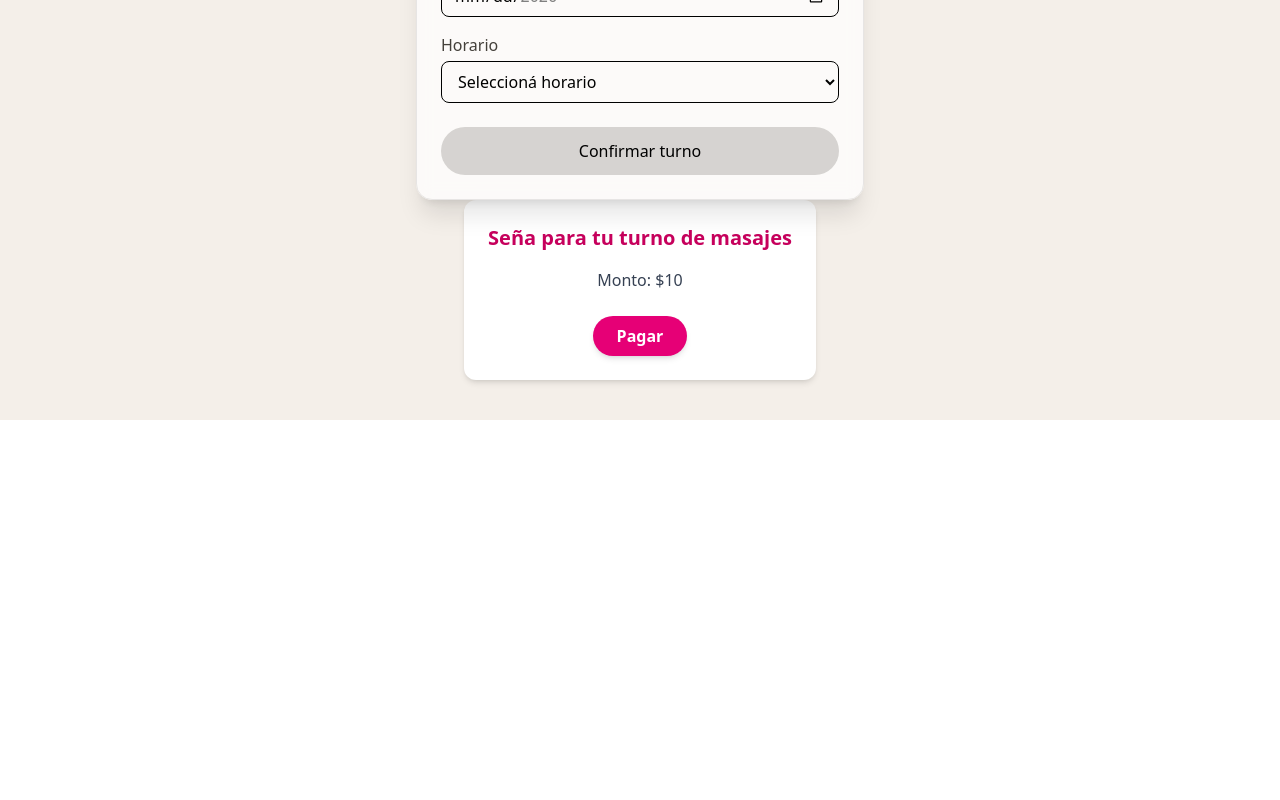
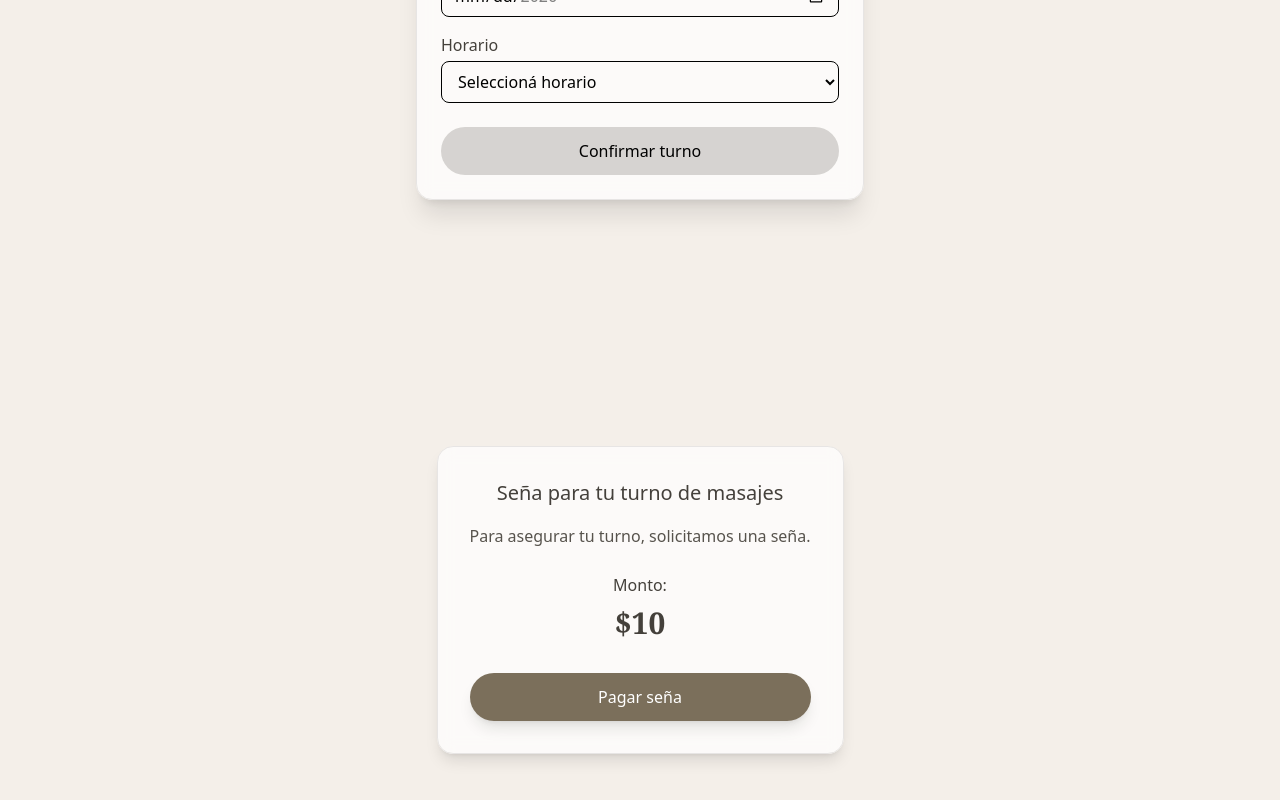
Before and after one commit to claguzzi/Turnos_masajes, a React (Vite) app in the folder client/: page /home in a window 1280 px wide. Shown: the part 436-1236 px from the top of the page. Before the commit the page ends 856 px from the top, so only its background shows below. Built offline with nearby package versions, Linux system fonts and the light colour scheme; what @mercadopago/sdk-react would draw is missing.

Commit message:
first commit

```diff
--- a/client/src/App.jsx
+++ b/client/src/App.jsx
@@ -18,6 +18,8 @@ function App() {
 
         <Route path="/adminLogin" element={<AdminLogin />} />
 
+         <Route path="/success" element={<Success />} />
+
         <Route
           path="/admin"
           element={
@@ -27,14 +29,14 @@ function App() {
           }
         />
 
-        <Route
+        {/* <Route
           path="/success"
           element={
             <SuccessRoute>
               <Success />
             </SuccessRoute>
           }
-        />
+        /> */}
 
       </Routes>
 
--- a/client/src/components/Pagar.jsx
+++ b/client/src/components/Pagar.jsx
@@ -1,9 +1,6 @@
 import React, { useState } from "react";
 import axios from "axios";
 import { initMercadoPago, Wallet } from "@mercadopago/sdk-react";
-
-
-
 
 /* 🔐 Inicializar Mercado Pago una sola vez */
 initMercadoPago(import.meta.env.VITE_MP_PUBLIC_KEY);
@@ -14,7 +11,6 @@
   const [error, setError] = useState(null);
 
   const PRICE = 10; // Precio fijo de la seña
-
 
   const createPreference = async () => {
     try {
@@ -46,29 +42,45 @@
   };
 
   return (
-      <div className="p-6 max-w-sm mx-auto bg-white rounded-xl shadow-md text-center">
-        <h2 className="text-xl font-semibold text-pink-700 mb-4">
+    <div className="min-h-screen flex flex-col items-center justify-center bg-[#f4efe9] px-4 py-10 text-center">
+
+      <div className="bg-white/70 backdrop-blur shadow-lg rounded-2xl p-8 w-full max-w-md border border-stone-200">
+
+        <h2 className="text-xl font-medium text-stone-700 mb-4">
           Seña para tu turno de masajes
         </h2>
 
-        <p className="mb-6 text-gray-700">Monto: ${PRICE}</p>
+        <p className="text-stone-600 mb-6 leading-relaxed">
+          Para asegurar tu turno, solicitamos una seña.
+        </p>
 
-        {/* 👉 BOTÓN PROPIO: solo antes de crear la preferencia */}
+        <p className="text-stone-700 mb-8">
+          Monto:
+          <span className="block text-3xl font-serif font-semibold mt-2">
+            ${PRICE}
+          </span>
+        </p>
+
+        {/* Botón propio */}
         {!preferenceId && (
           <button
             onClick={handlePagarSenia}
             disabled={loading}
-            className="bg-pink-600 hover:bg-pink-700 text-white font-bold py-2 px-6 rounded-full shadow-md transition-colors duration-200 disabled:opacity-50 disabled:cursor-not-allowed"
+            className="w-full px-10 py-3 rounded-full bg-[#7b6f5b] text-white font-medium shadow-lg hover:bg-[#6a5f4d] transition-all disabled:opacity-50 disabled:cursor-not-allowed"
           >
-            {loading ? "Generando pago..." : "Pagar"}
+            {loading ? "Preparando pago..." : "Pagar seña"}
           </button>
         )}
 
-        {error && <p className="text-red-600 mt-4">{error}</p>}
+        {error && (
+          <p className="text-red-600 text-sm mt-4">
+            {error}
+          </p>
+        )}
 
-        {/* 👉 BOTÓN DE MERCADO PAGO: solo después */}
+        {/* Mercado Pago */}
         {preferenceId && (
-          <div className="mt-6">
+          <div className="mt-6 border-t border-stone-300 pt-6">
             <Wallet
               key={preferenceId}
               initialization={{ preferenceId }}
@@ -76,5 +88,6 @@
           </div>
         )}
       </div>
+    </div>
   );
 }
```
Lines whose indentation alone changed are shown as unchanged.
